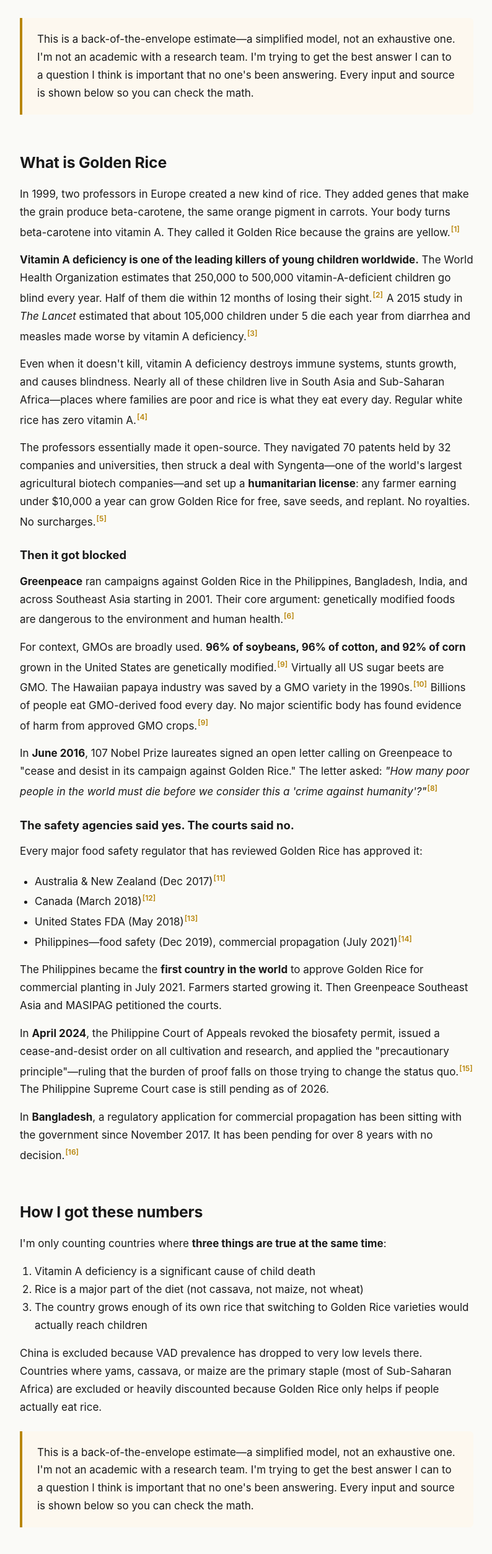
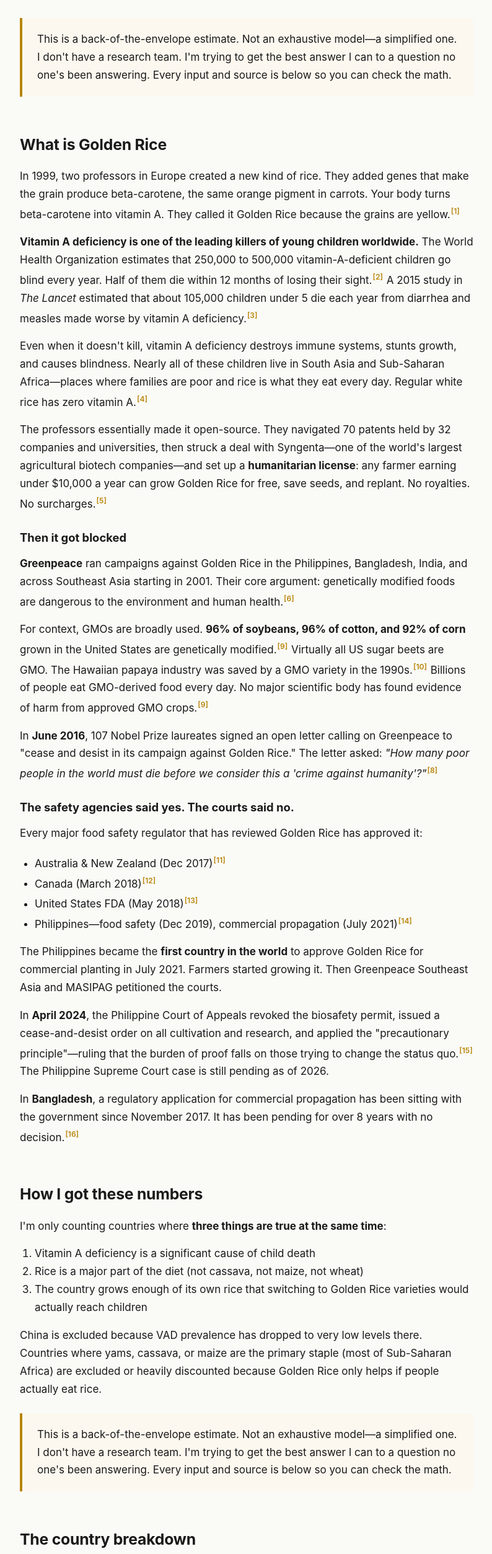
Before and after one commit to abiolvera/goldenrice, a website: page golden-rice-story.html in a window 1280 px wide. Shown: the part 965-3472 px from the top of the page at 62% size, without its empty margins (242-1036 px from the left). Drawn offline with Linux system fonts and the light colour scheme.

Commit message:
Polish callout copy
Co-Authored-By: Claude Opus 4.6 (1M context) <noreply@anthropic.com>

```diff
--- a/golden-rice-story.html
+++ b/golden-rice-story.html
@@ -390,7 +390,7 @@
   </div>
 
   <div class="callout" style="margin-top: 1.5rem;">
-    <p>This is a back-of-the-envelope estimate&mdash;a simplified model, not an exhaustive one. I'm not an academic with a research team. I'm trying to get the best answer I can to a question I think is important that no one's been answering. Every input and source is shown below so you can check the math.</p>
+    <p>This is a back-of-the-envelope estimate. Not an exhaustive model&mdash;a simplified one. I don't have a research team. I'm trying to get the best answer I can to a question no one's been answering. Every input and source is below so you can check the math.</p>
   </div>
 </section>
 
@@ -445,7 +445,7 @@
   <p>China is excluded because VAD prevalence has dropped to very low levels there. Countries where yams, cassava, or maize are the primary staple (most of Sub-Saharan Africa) are excluded or heavily discounted because Golden Rice only helps if people actually eat rice.</p>
 
   <div class="callout">
-    <p>This is a back-of-the-envelope estimate&mdash;a simplified model, not an exhaustive one. I'm not an academic with a research team. I'm trying to get the best answer I can to a question I think is important that no one's been answering. Every input and source is shown below so you can check the math.</p>
+    <p>This is a back-of-the-envelope estimate. Not an exhaustive model&mdash;a simplified one. I don't have a research team. I'm trying to get the best answer I can to a question no one's been answering. Every input and source is below so you can check the math.</p>
   </div>
 </section>
 
```
